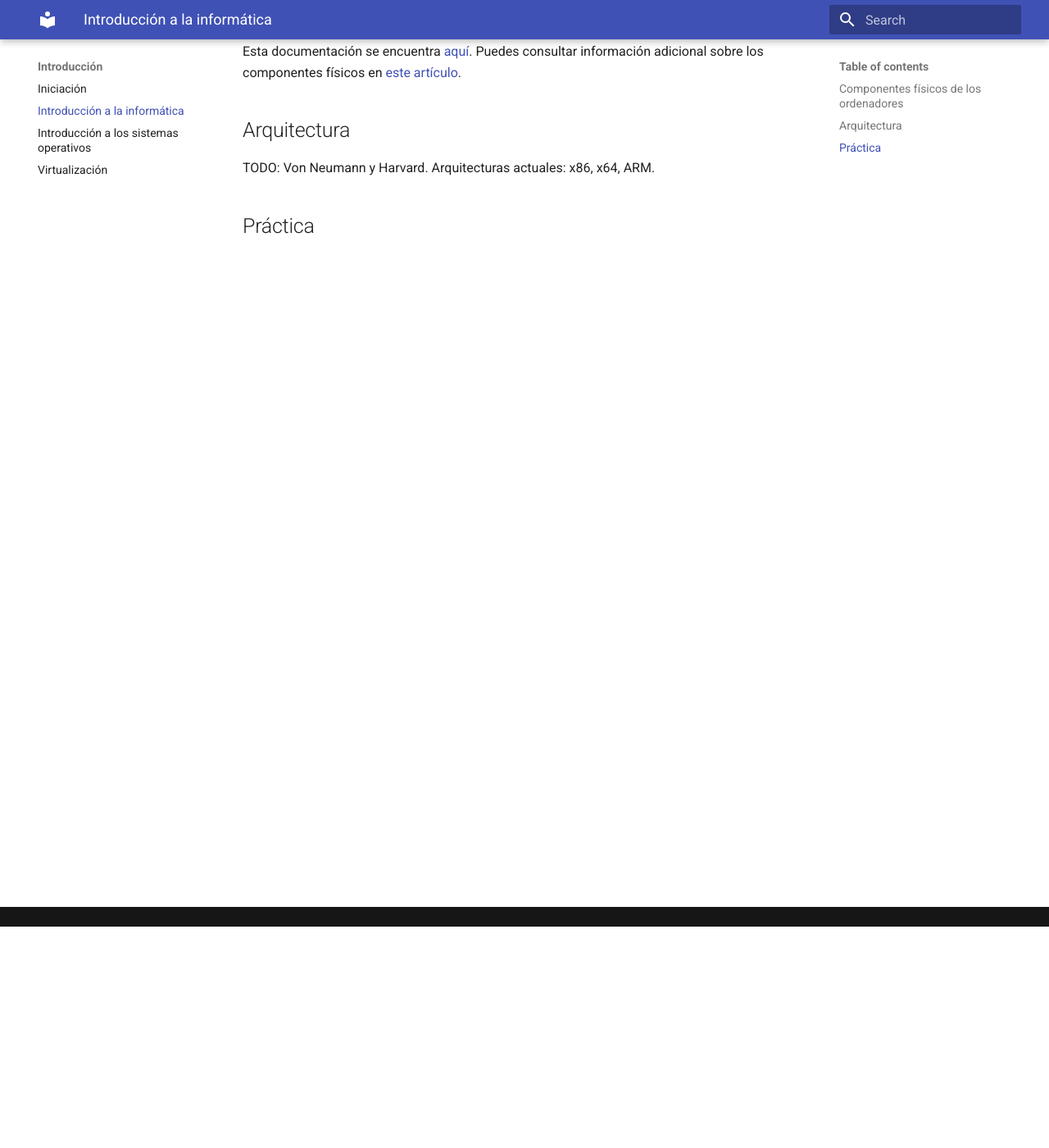
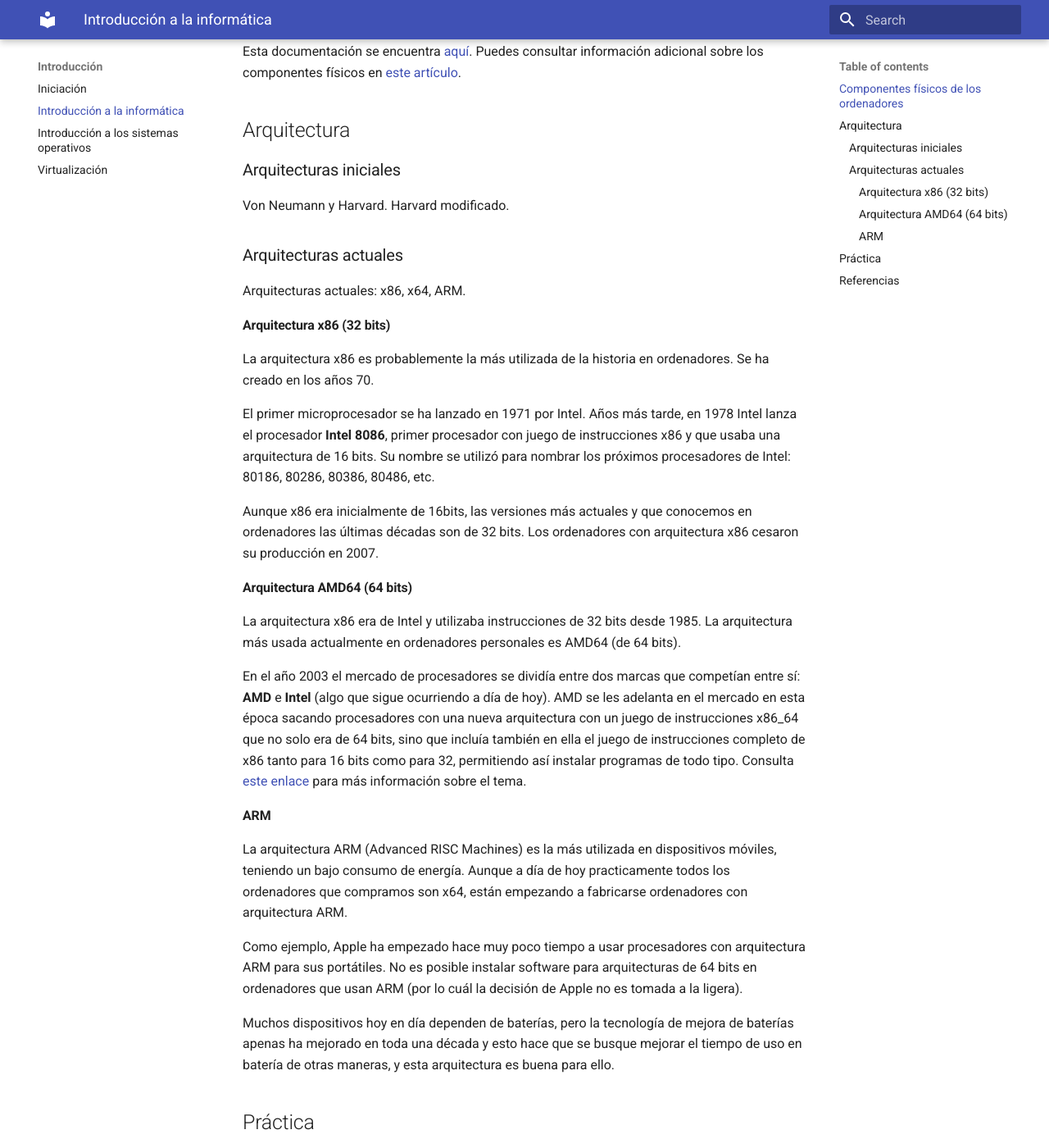
Before and after one commit to mnceleiro/informatica, an MkDocs documentation site: the page built from docs/1-intro/1-intro-ordenadores.md, in a window 1280 px wide and 1400 px high, scrolled down 270 px. Shown: the whole window at 82% size. Built offline with MkDocs 1.6.1 and Material for MkDocs 9.7.7, drawn with Linux system fonts in a browser that asks for light colours; some of the changed text lies outside the part shown.

```diff
--- a/docs/1-intro/1-intro-ordenadores.md
+++ b/docs/1-intro/1-intro-ordenadores.md
@@ -3,6 +3,39 @@
 Esta documentación se encuentra [aquí](/ficheros/componentes-pc.pdf). Puedes consultar información adicional sobre los componentes físicos en [este artículo](https://www.profesionalreview.com/2019/02/06/componentes-de-un-ordenador/).
 
 ## Arquitectura
-TODO: Von Neumann y Harvard. Arquitecturas actuales: x86, x64, ARM.
+
+### Arquitecturas iniciales
+Von Neumann y Harvard. Harvard modificado.
+
+### Arquitecturas actuales
+Arquitecturas actuales: x86, x64, ARM.
+
+#### Arquitectura x86 (32 bits)
+
+La arquitectura x86 es probablemente la más utilizada de la historia en ordenadores. Se ha creado en los años 70.
+
+El primer microprocesador se ha lanzado en 1971 por Intel. Años más tarde, en 1978 Intel lanza el procesador **Intel 8086**, primer procesador con juego de instrucciones x86 y que usaba una arquitectura de 16 bits. Su nombre se utilizó para nombrar los próximos procesadores de Intel: 80186, 80286, 80386, 80486, etc.
+
+Aunque x86 era inicialmente de 16bits, las versiones más actuales y que conocemos en ordenadores las últimas décadas son de 32 bits. Los ordenadores con arquitectura x86 cesaron su producción en 2007.
+
+#### Arquitectura AMD64 (64 bits)
+La arquitectura x86 era de Intel y utilizaba instrucciones de 32 bits desde 1985. La arquitectura más usada actualmente en ordenadores personales es AMD64 (de 64 bits).
+
+En el año 2003 el mercado de procesadores se dividía entre dos marcas que competían entre sí: **AMD** e **Intel** (algo que sigue ocurriendo a día de hoy). AMD se les adelanta en el mercado en esta época sacando procesadores con una nueva arquitectura con un juego de instrucciones x86_64 que no solo era de 64 bits, sino que incluía también en ella el juego de instrucciones completo de x86 tanto para 16 bits como para 32, permitiendo así instalar programas de todo tipo. Consulta [este enlace](https://www.thinkinvirtual.com/2017/03/diferencias-entre-i386-x86-x64-amd64-e.html) para más información sobre el tema.
+
+#### ARM
+La arquitectura ARM (Advanced RISC Machines) es la más utilizada en dispositivos móviles, teniendo un bajo consumo de energía. Aunque a día de hoy practicamente todos los ordenadores que compramos son x64, están empezando a fabricarse ordenadores con arquitectura ARM.
+
+Como ejemplo, Apple ha empezado hace muy poco tiempo a usar procesadores con arquitectura ARM para sus portátiles. No es posible instalar software para arquitecturas de 64 bits en ordenadores que usan ARM (por lo cuál la decisión de Apple no es tomada a la ligera).
+
+Muchos dispositivos hoy en día dependen de baterías, pero la tecnología de mejora de baterías apenas ha mejorado en toda una década y esto hace que se busque mejorar el tiempo de uso en batería de otras maneras, y esta arquitectura es buena para ello.
 
 ## Práctica
+Para redactar la práctica entrega capturas con todos los ejercicios.
+1. Busca el modelo de procesador y la RAM de la que dispone tu ordenador, así como su arquitectura.
+2. Si dispones de [este ordenador](https://es.aliexpress.com/item/1005003280539571.html) y quieres instalar en el el programa [VirtualBox](https://www.virtualbox.org/). Indica por qué no puedes instalar la última versión y cuál sería la última válida (lo difícil aquí es pensar por qué la última versión no vale, después busca la última compatible con ese ordenador).
+3.
+
+## Referencias
+- Diferencias entre i386, x86, x64, AMD64 e IA64. Thinkinvirtual. Obtenido de: https://www.thinkinvirtual.com/2017/03/diferencias-entre-i386-x86-x64-amd64-e.html
+- José María López. La guerra de los procesadores: CISC versus RISC (o x86 contra ARM). Hipertextual. Obtenido de: https://hipertextual.com/2021/09/procesadores-risc-cisc-arm
```
Also changed, not shown: docs/1-intro/2-intro-sos.md (+18 -2 lines), docs/windows-setup.md (+19 -2 lines), docs/images/windows-server/ws-download1.png (added).
